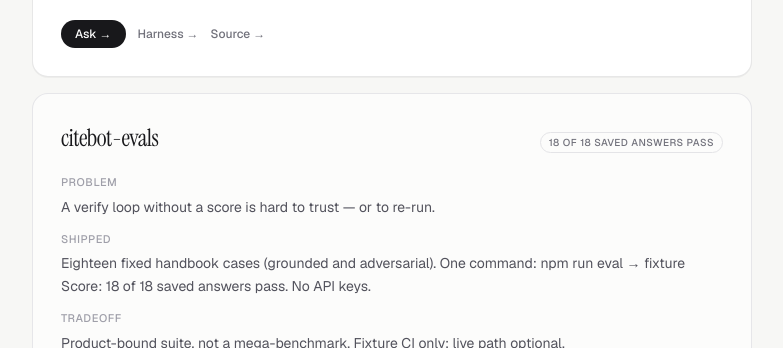
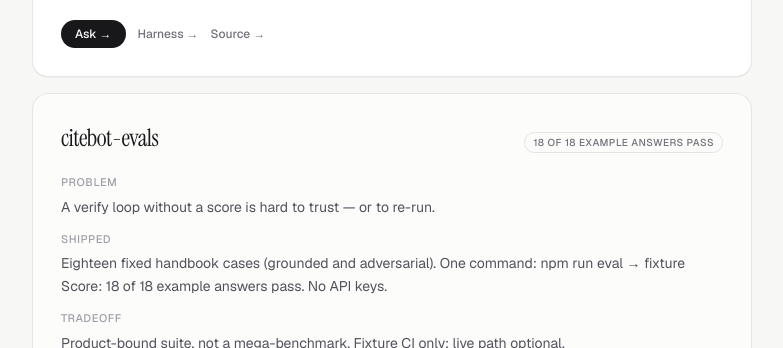
Before and after one commit to jakob-alexander2000/site, a Next.js app: page / in a window 1280 px wide. Shown: the part 900-1248 px from the top of the page, without its empty margins (248-1031 px from the left). Built offline with nearby package versions, Linux system fonts and the light colour scheme.

Commit message:
Call the citebot-evals cases example answers
The 18 cases are hand-written examples, so the card says "18 of 18 example answers pass" instead of saved answers.

Co-authored-by: Jakob Alexander <jakob-alexander2000@users.noreply.github.com>

```diff
--- a/app/page.tsx
+++ b/app/page.tsx
@@ -67,9 +67,9 @@ export default function Home() {
 
             <ProjectCard
               title="citebot-evals"
-              status="18 of 18 saved answers pass"
+              status="18 of 18 example answers pass"
               problem="A verify loop without a score is hard to trust — or to re-run."
-              shipped="Eighteen fixed handbook cases (grounded and adversarial). One command: npm run eval → fixture Score: 18 of 18 saved answers pass. No API keys."
+              shipped="Eighteen fixed handbook cases (grounded and adversarial). One command: npm run eval → fixture Score: 18 of 18 example answers pass. No API keys."
               tradeoff="Product-bound suite, not a mega-benchmark. Fixture CI only; live path optional."
               stack={["TypeScript", "Node"]}
               writeupHref="https://github.com/jakob-alexander2000/citebot-evals#scorecard-fixture"
```
